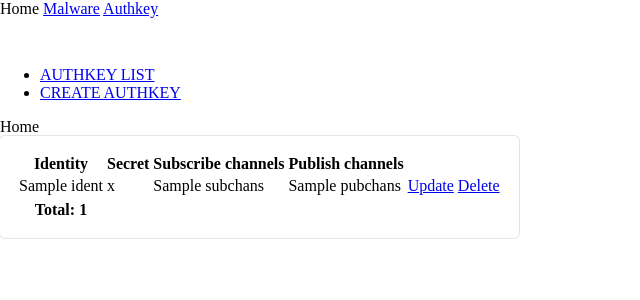
After one commit to spitfire-sidra/mazu, a Django app: template authkey/templates/authkey/list.html in a window 1280 px wide. The commit adds this page. Shown: the top 300 px of the page, without its empty margins (0-640 px from the left). Run offline with Django 3.2, Linux system fonts and the light colour scheme; the template is opened without the code that fills it: most values are stand-ins (such as "Sample title", 1, 10 or a date in 2020); some libraries are stand-ins or nearby versions.

Commit message:
add authkey app

```diff
--- /dev/null
+++ b/authkey/templates/authkey/list.html
@@ -0,0 +1,45 @@
+{% extends 'authkey_base.html' %}
+
+{% block content %}
+
+<table class="ui sortable table segment">
+<thead>
+<tr>
+<th>Identity</th>
+<th>Secret</th>
+<th>Subscribe channels</th>
+<th>Publish channels</th>
+<th></th>
+</tr>
+</thead>
+<tbody>
+{% for authkey in authkeys %}
+<tr>
+<td>{{ authkey.ident }}</td>
+<td>
+{{ authkey.secret }}
+</td>
+<td>{{ authkey.subchans }}</td>
+<td>{{ authkey.pubchans }}</td>
+<td>
+<a href='{% url 'authkey_update' authkey.id %}'>Update</a>
+<a href='{% url 'authkey_delete' authkey.id %}'>Delete</a>
+</td>
+</tr>
+{% empty %}
+<tr>
+<td colspan='5'>No authkey yet.</td>
+</tr>
+{% endfor %}
+</tbody>
+<tfoot>
+<tr>
+<th>Total: {{ authkeys.count }}</th
+<th></th>
+<th></th>
+<th></th>
+<th></th>
+</tr>
+</tfoot>
+</table>
+{% endblock content %}
--- /dev/null
+++ b/authkey/templates/authkey_base.html
@@ -0,0 +1,8 @@
+{% extends 'base.html' %}
+
+{% block leftcolumn %}
+<ul>
+  <li><a href="{% url 'authkey_list' %}">AUTHKEY LIST</a></li>
+  <li><a href="{% url 'authkey_create' %}">CREATE AUTHKEY</a></li>
+</ul>
+{% endblock leftcolumn %}
--- a/mazu/urls.py
+++ b/mazu/urls.py
@@ -12,4 +12,5 @@ urlpatterns = patterns(
     '',
     url(r'^admin/', include(admin.site.urls)),
     url(r'^malware/', include('malware.urls')),
+    url(r'^authkey/', include('authkey.urls')),
 )
--- a/templates/base_menu.html
+++ b/templates/base_menu.html
@@ -1,3 +1,4 @@
 {% load coretags %}
 <a class="item {% active request "^/$" %}">Home</a>
 <a class="item {% active request "^/malware/list/$" %}" href="{% url 'malware_list' %}">Malware</a>
+<a class="item {% active request "^/authkey/list/$" %}" href="{% url 'authkey_list' %}">Authkey</a>
```
Also changed, not shown: authkey/templates/authkey/create.html (added, +9 -0 lines), authkey/templates/authkey/delete.html (added, +9 -0 lines), authkey/templates/authkey/update.html (added, +9 -0 lines), authkey/urls.py (added, +17 -0 lines), authkey/views.py (+39 -1 lines).
